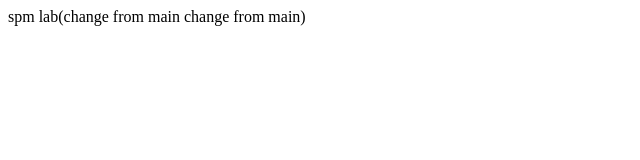
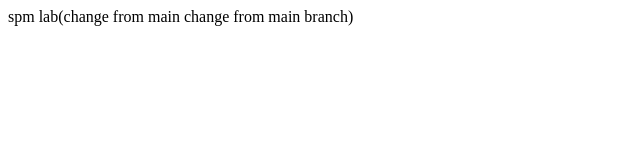
Before and after one commit to shreya-57/spmlab, a plain HTML site: page index.html in a window 1280 px wide. Shown: the full height of the page, 0-640 px from the left. Drawn offline with Linux system fonts and the light colour scheme.

Commit message:
commit from main

```diff
--- a/index.html
+++ b/index.html
@@ -6,6 +6,6 @@
     <title>Document</title>
 </head>
 <body>
-    spm lab(change from main change from main)
+    spm lab(change from main change from main branch)
 </body>
 </html>
```
